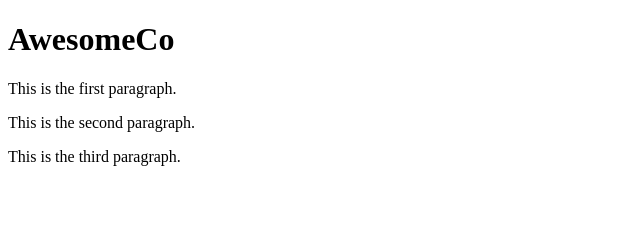
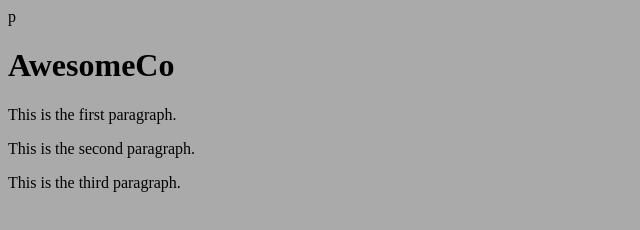
Before and after one commit to ckelp101/awesomeco_website_git_demo, a plain HTML site: page index.html in a window 1280 px wide. Shown: the whole page, without its empty margins (0-640 px from the left). Drawn offline with Linux system fonts and the light colour scheme.

Commit message:
add stylesheet

```diff
--- a/index.html
+++ b/index.html
@@ -3,6 +3,7 @@
   <head>
     <meta charset="utf-8">
     <title>AwesomeCo</title>
+    <link rel="stylesheet" href="style.css">p
   </head>
   <body>
     <h1>AwesomeCo</h1>
--- /dev/null
+++ b/style.css
@@ -0,0 +1,5 @@
+* {
+  box-sizing: border-box;
+}
+
+body {background-color: #aaa; }
```
